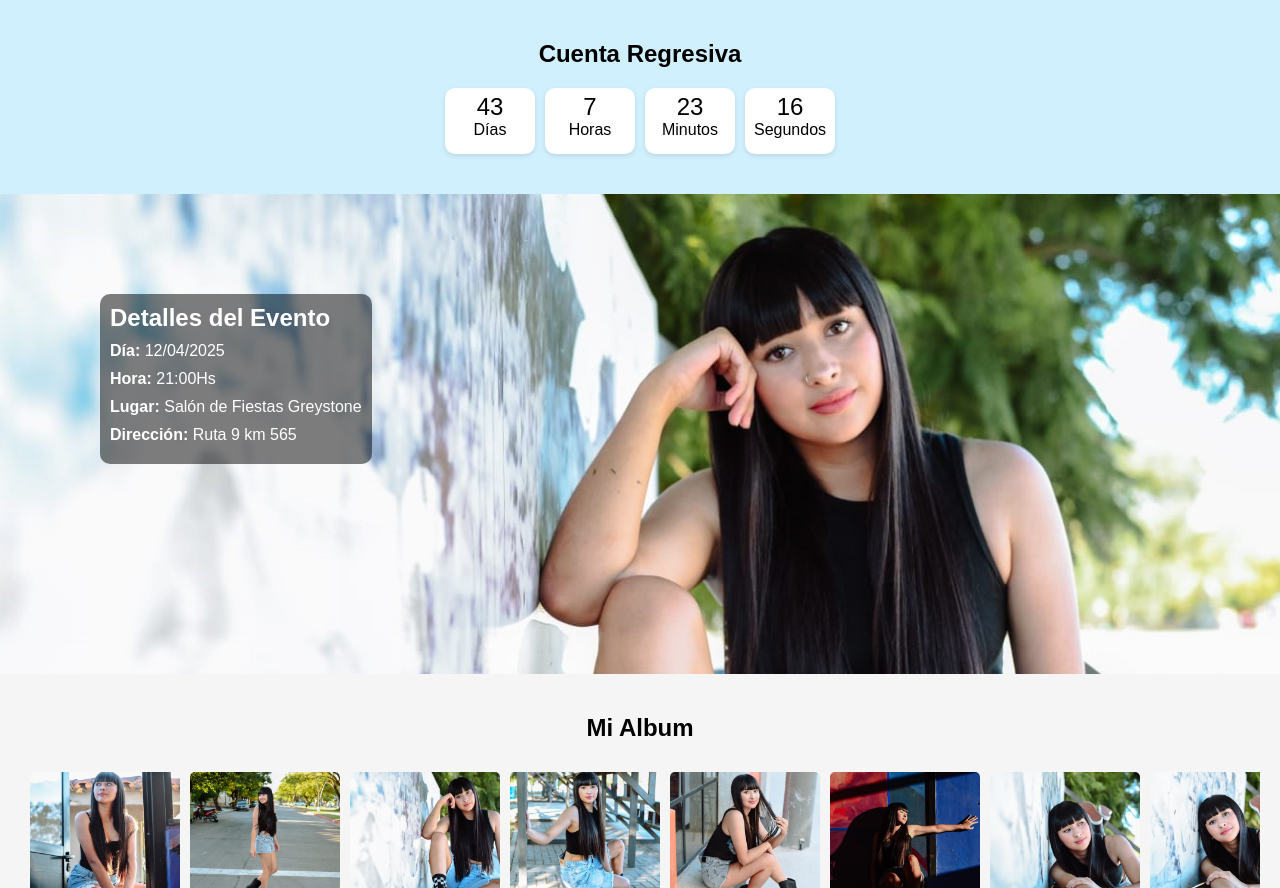
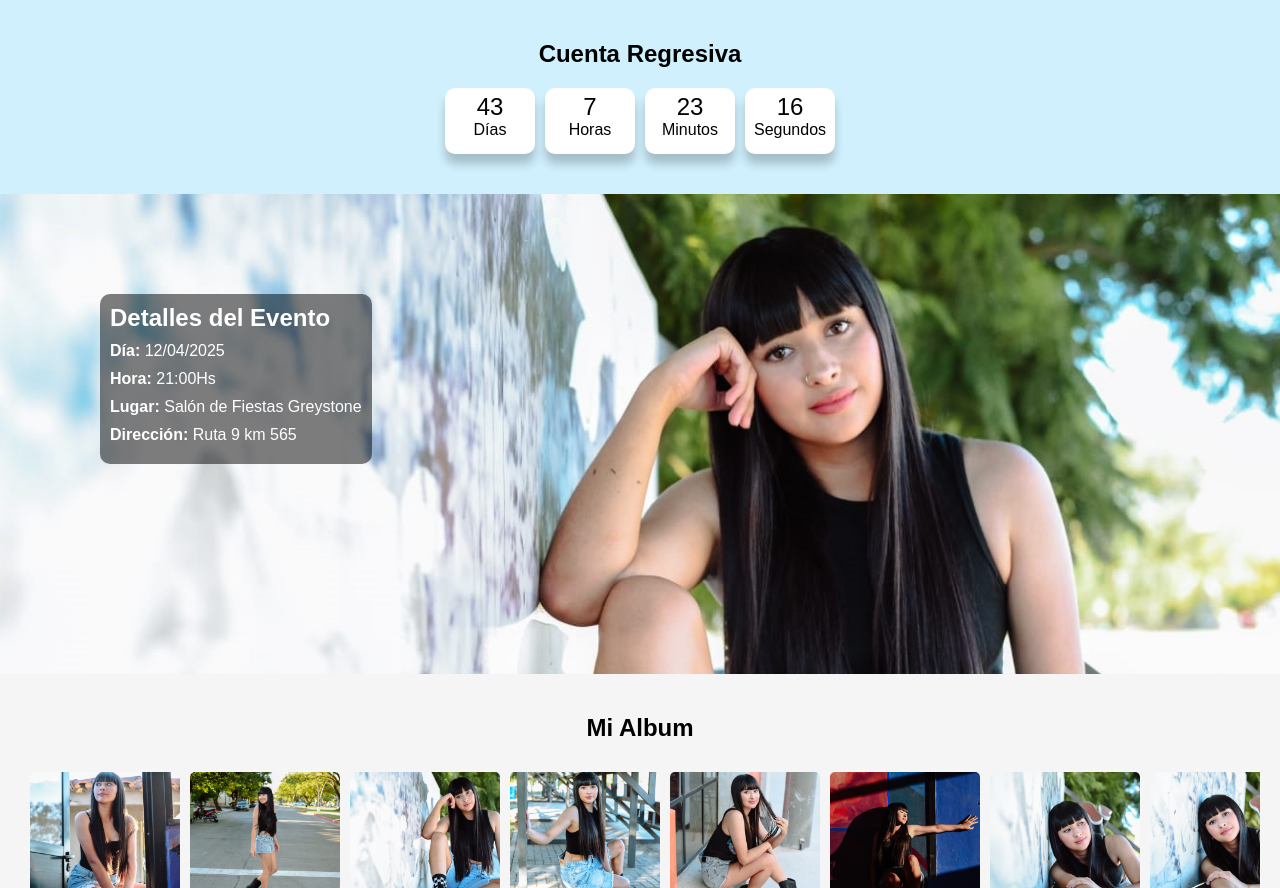
Before and after one commit to micumple-invitacion/Mis15Alma, a plain HTML site: page index.html in a window 1280 px wide. Shown: the part 880-1768 px from the top of the page. Drawn offline with nearby package versions, Linux system fonts and the light colour scheme; a web font is replaced by a local one.

Commit message:
Update style.css

```diff
--- a/css/style.css
+++ b/css/style.css
@@ -64,7 +64,7 @@
       padding: 5px;
       border-radius: 10px;
       min-width: 80px;
-      box-shadow: 0 2px 5px rgba(0,0,0,0.1);
+      box-shadow: 0 10px 10px rgba(0,0,0,0.208);
     }
     .time-box span {
       font-size: 1.5em;
```
